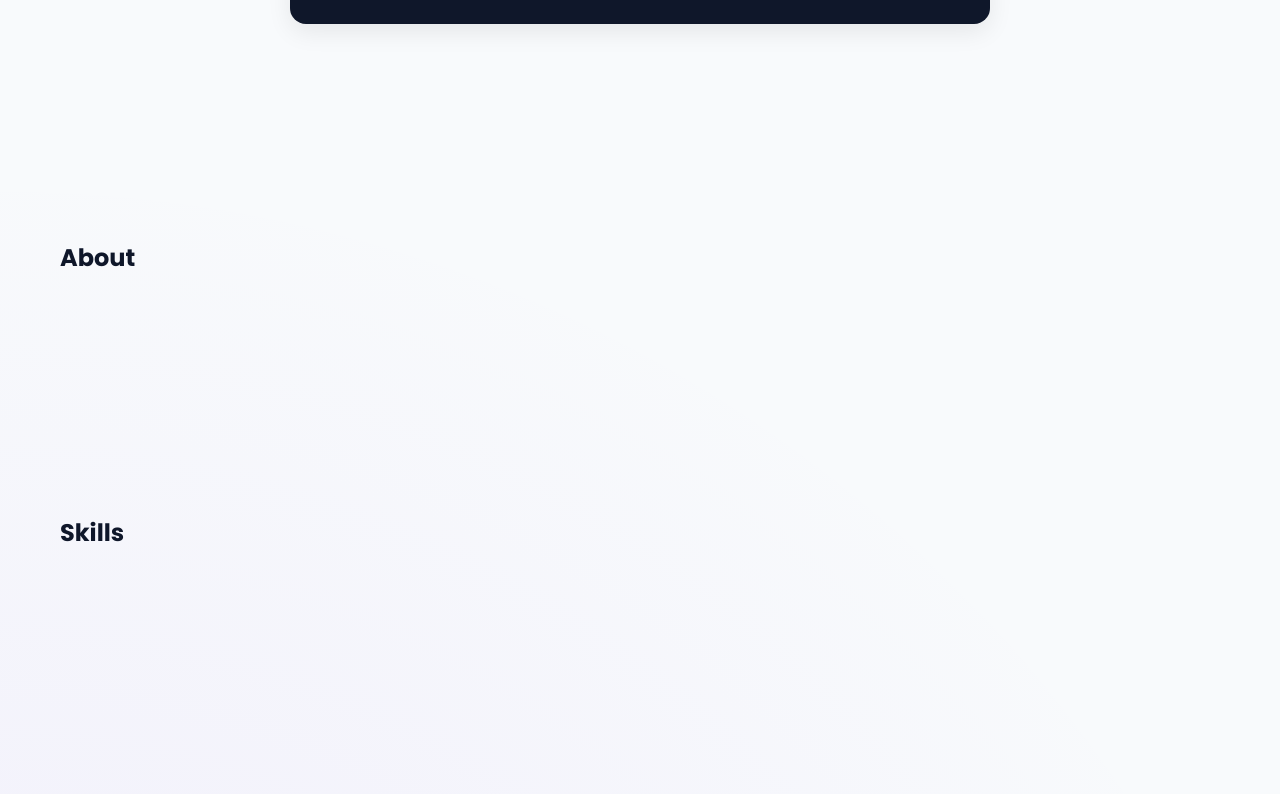
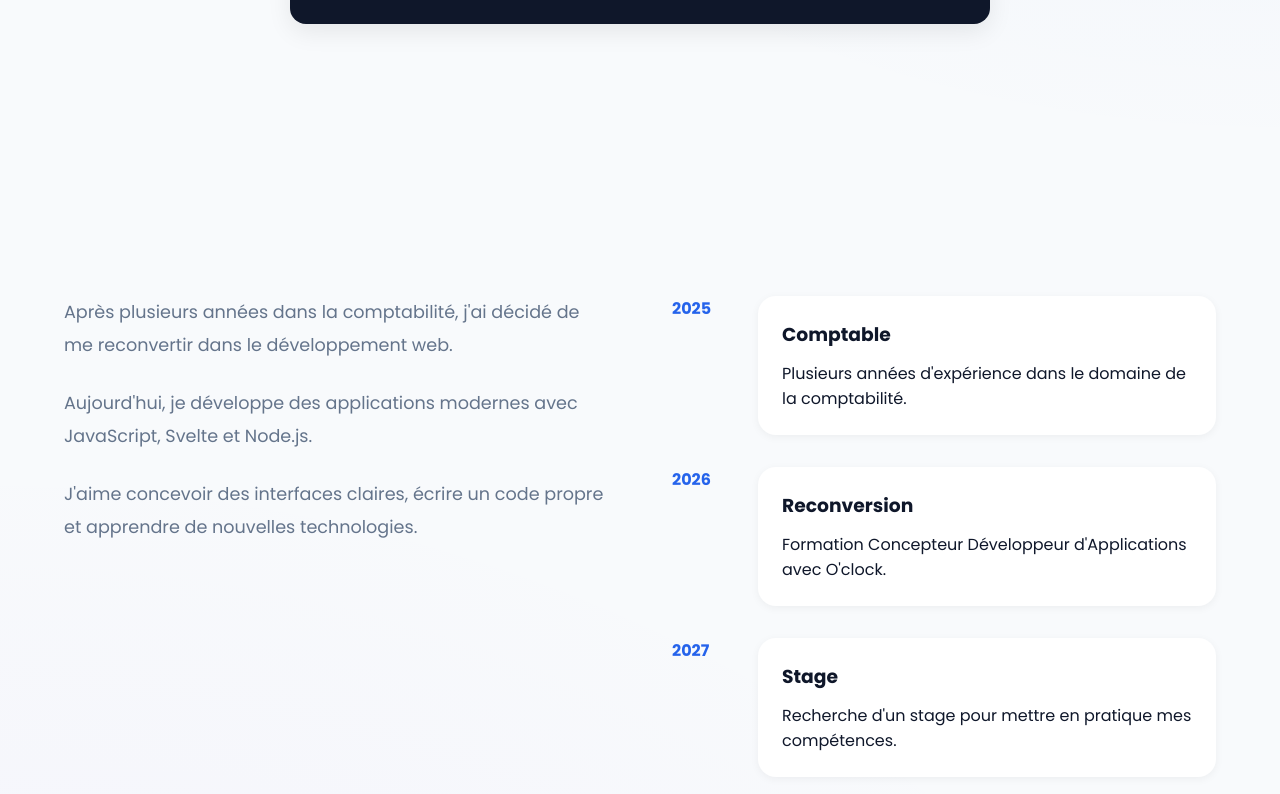
Before and after one commit to ArnaudBloyet/portfolio, a Svelte app: page / in a window 1280 px wide. Shown: the part 1260-2054 px from the top of the page. Built offline with nearby package versions, Linux system fonts and the light colour scheme.

Commit message:
feat(about): create about section with timeline

```diff
--- a/src/components/sections/About.svelte
+++ b/src/components/sections/About.svelte
@@ -1,3 +1,178 @@
-<section id="about">
-    <h1>About</h1>
+<script>
+    import SectionTitle from "../ui/SectionTitle.svelte";
+
+    const timeline = [
+        {
+            year: "2025",
+            title: "Comptable",
+            description: "Plusieurs années d'expérience dans le domaine de la comptabilité."
+        },
+        {
+            year: "2026",
+            title: "Reconversion",
+            description: "Formation Concepteur Développeur d'Applications avec O'clock."
+        },
+        {
+            year: "2027",
+            title: "Stage",
+            description: "Recherche d'un stage pour mettre en pratique mes compétences."
+        }
+    ];
+</script>
+
+<section class="about" id="about">
+
+    <SectionTitle>
+        À propos
+    </SectionTitle>
+
+    <div class="about__content">
+
+        <div class="about__text">
+
+            <p>
+                Après plusieurs années dans la comptabilité,
+                j'ai décidé de me reconvertir dans le développement web.
+            </p>
+
+            <p>
+                Aujourd'hui, je développe des applications modernes
+                avec JavaScript, Svelte et Node.js.
+            </p>
+
+            <p>
+                J'aime concevoir des interfaces claires,
+                écrire un code propre et apprendre de nouvelles technologies.
+            </p>
+
+        </div>
+
+        <div class="timeline">
+
+            {#each timeline as item}
+
+                <div class="timeline__item">
+
+                    <div class="timeline__year">
+                        {item.year}
+                    </div>
+
+                    <div class="timeline__card">
+
+                        <h3>{item.title}</h3>
+
+                        <p>{item.description}</p>
+
+                    </div>
+
+                </div>
+
+            {/each}
+
+        </div>
+
+    </div>
+
 </section>
+
+<style>
+
+.about{
+
+    padding:7rem 1.5rem;
+
+    max-width:1200px;
+
+    margin:auto;
+
+}
+
+.about__content{
+
+    display:grid;
+
+    grid-template-columns:1fr 1fr;
+
+    gap:4rem;
+
+    margin-top:4rem;
+
+}
+
+.about__text{
+
+    display:flex;
+
+    flex-direction:column;
+
+    gap:1.5rem;
+
+    font-size:1.1rem;
+
+    line-height:1.9;
+
+    color:#64748b;
+
+}
+
+.timeline{
+
+    display:flex;
+
+    flex-direction:column;
+
+    gap:2rem;
+
+}
+
+.timeline__item{
+
+    display:flex;
+
+    gap:1rem;
+
+    align-items:flex-start;
+
+}
+
+.timeline__year{
+
+    min-width:70px;
+
+    font-weight:700;
+
+    color:var(--primary);
+
+}
+
+.timeline__card{
+
+    background:white;
+
+    padding:1.5rem;
+
+    border-radius:18px;
+
+    box-shadow:var(--shadow-sm);
+
+    flex:1;
+
+}
+
+.timeline__card h3{
+
+    margin-bottom:.75rem;
+
+}
+
+@media(max-width:900px){
+
+.about__content{
+
+grid-template-columns:1fr;
+
+}
+
+}
+
+</style>
```
